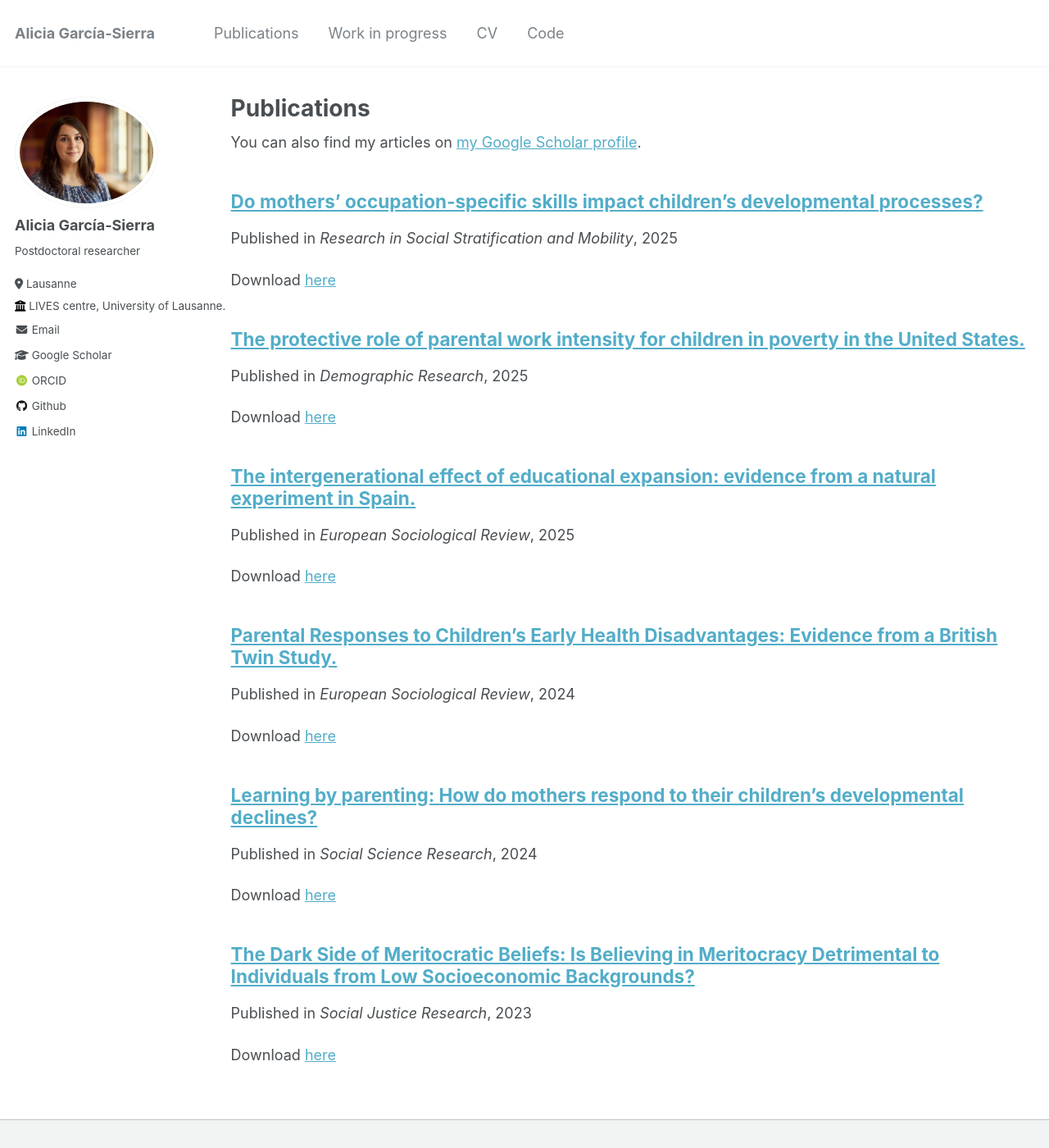
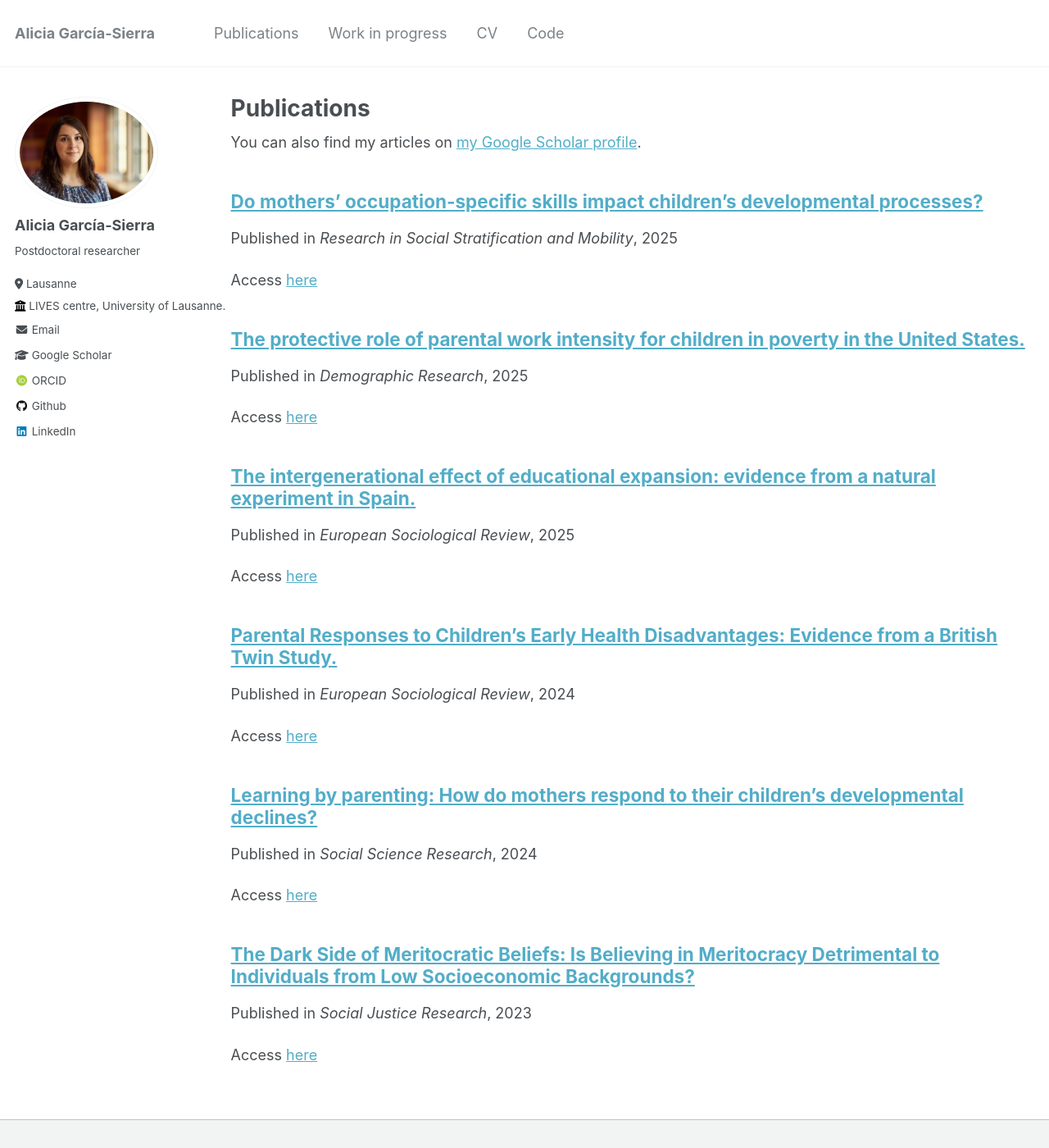
Before and after one commit to aliciagarciasierra/aliciagarciasierra.github.io, a Jekyll site: the page built from _pages/publications.md, in a window 1280 px wide and 1400 px high. Shown: the whole window at 82% size. Built offline with Jekyll 4.4.1, drawn with Linux system fonts in a browser that asks for light colours; some web fonts are replaced.

Commit message:
Update archive-single.html

```diff
--- a/_includes/archive-single.html
+++ b/_includes/archive-single.html
@@ -57,7 +57,7 @@
     {% elsif post.citation %}
       <p>Recommended citation: {{ post.citation }} </p>
     {% elsif post.paperurl %}
-      <p class="wordwrap">Download <a href=" {{ post.paperurl }} ">here</a></p>
+      <p class="wordwrap">Access <a href=" {{ post.paperurl }} ">here</a></p>
     {% endif %}
 
   </article>
```
